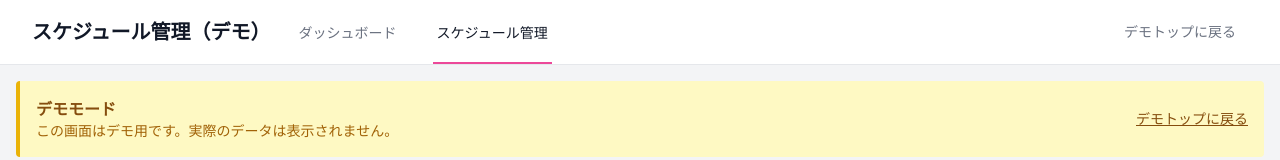
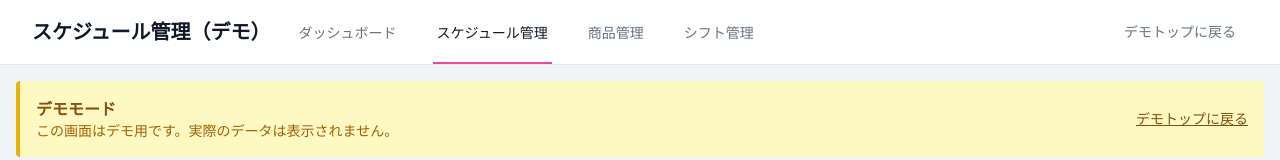
Before and after one commit to takasakimo/beauty-salon-line-bot, a Next.js app: page /demo/admin/reservations in a window 1280 px wide. Shown: the top 160 px of the page. Built offline with nearby package versions, Linux system fonts and the light colour scheme.

Commit message:
ヘッダーにシフト管理と商品管理のリンクを追加

```diff
--- a/app/components/AdminNav.tsx
+++ b/app/components/AdminNav.tsx
@@ -52,7 +52,7 @@ export default function AdminNav({ currentPath, title, tenantName }: AdminNavPro
   ];
 
   // デモモードで存在するページのみ
-  const demoAvailablePages = ['/admin/dashboard', '/admin/reservations'];
+  const demoAvailablePages = ['/admin/dashboard', '/admin/reservations', '/admin/shifts', '/admin/products'];
 
   // デモモードの場合はパスを/demo/admin/*に変換し、存在するページのみを表示
   const navigation = baseNavigation
```
